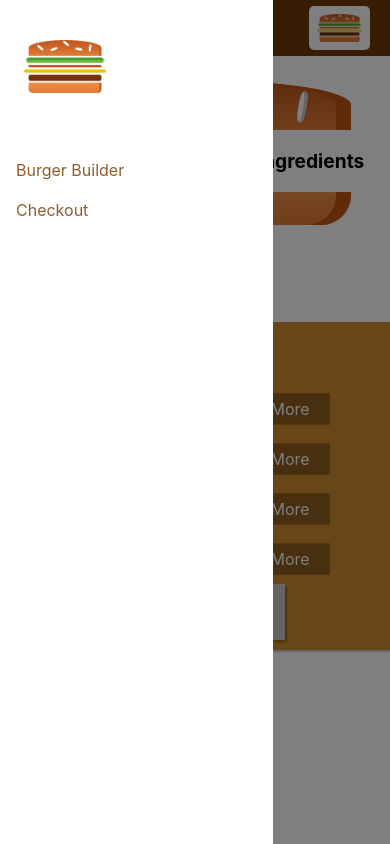
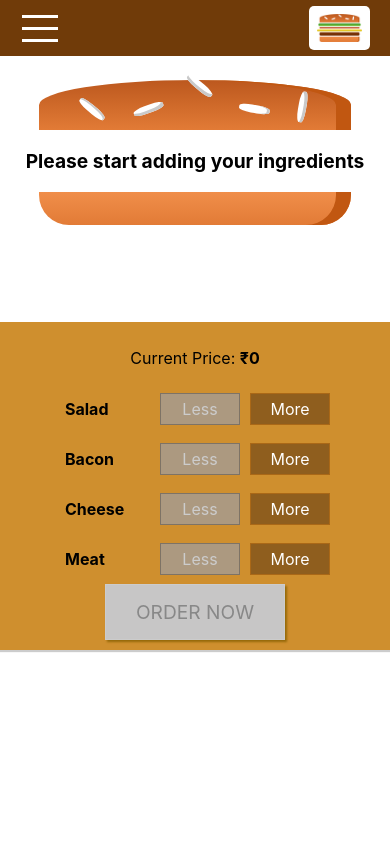
Before and after one commit to nakulBageja/make-my-burger-app, a React app: page / in a window 390 px wide. Built offline with nearby package versions, Linux system fonts and the light colour scheme.

Commit message:
Hamburger icon added and structuring of files

```diff
--- a/src/App.js
+++ b/src/App.js
@@ -1,5 +1,5 @@
 import React, { Component } from "react";
-import Layout from "./components/Layout/Layout";
+import Layout from "./hoc/Layout/Layout";
 import BurgerBuilder from "./containers/BurgerBuilder/BurgerBuilder";
 class App extends Component {
   render() {
--- a/src/components/Burger/OrderSummary/OrderSummary.js
+++ b/src/components/Burger/OrderSummary/OrderSummary.js
@@ -1,7 +1,7 @@
 //This component displays the order summary by taking in the ingredients as props
 
 import React from "react";
-import Auxillary from "../../../hoc/Auxillary";
+import Auxillary from "../../../hoc/Auxillary/Auxillary";
 import Button from "../../UI/Button/Button";
 const OrderSummary = (props) => {
   const ingredients = Object.keys(props.ingredients).map((igKey) => {
--- /dev/null
+++ b/src/components/Navigation/SideDrawer/Drawer/Drawer.js
@@ -0,0 +1,13 @@
+import React from "react";
+import styles from "./Drawer.module.css";
+const Drawer = (props) => {
+  return (
+    <div className={styles.Drawer} onClick={props.toggle}>
+      <div />
+      <div />
+      <div />
+    </div>
+  );
+};
+
+export default Drawer;
--- /dev/null
+++ b/src/components/Navigation/SideDrawer/Drawer/Drawer.module.css
@@ -0,0 +1,23 @@
+.Drawer {
+  width: 40px;
+  height: 100%;
+  display: flex;
+  flex-flow: column;
+  justify-content: space-around;
+  align-items: center;
+  padding: 10px 0;
+  box-sizing: border-box;
+  cursor: pointer;
+}
+
+.Drawer div {
+  width: 90%;
+  height: 3px;
+  background-color: white;
+}
+
+@media (min-width: 500px) {
+  .Drawer {
+    display: none;
+  }
+}
--- a/src/components/Navigation/SideDrawer/SideDrawer.js
+++ b/src/components/Navigation/SideDrawer/SideDrawer.js
@@ -5,7 +5,7 @@ import styles from "./SideDrawer.module.css";
 import Logo from "../../Logo/Logo";
 import Navigation from "../NavigationItems/NavigationItems";
 import BackDrop from "../../UI/Backdrop/Backdrop";
-import Auxillary from "../../../hoc/Auxillary";
+import Auxillary from "../../../hoc/Auxillary/Auxillary";
 const SideDrawer = (props) => {
   let attachedStyles = [styles.SideDrawer, styles.Close];
 
--- a/src/components/Navigation/Toolbar/Toolbar.js
+++ b/src/components/Navigation/Toolbar/Toolbar.js
@@ -2,10 +2,11 @@ import React from "react";
 import Logo from "../../Logo/Logo";
 import NavigationItems from "../NavigationItems/NavigationItems";
 import styles from "./Toolbar.module.css";
+import Drawer from "../SideDrawer/Drawer/Drawer";
 const Toolbar = (props) => {
   return (
     <header className={styles.Toolbar}>
-      <div>MENU</div>
+      <Drawer toggle={props.toggle} />
       <Logo />
       <nav className={styles.DesktopOnly}>
         <NavigationItems />
--- a/src/components/UI/Modal/Modal.js
+++ b/src/components/UI/Modal/Modal.js
@@ -3,7 +3,7 @@
 import React from "react";
 import styles from "./Modal.module.css";
 import Backdrop from "../Backdrop/Backdrop";
-import Auxillary from "../../../hoc/Auxillary";
+import Auxillary from "../../../hoc/Auxillary/Auxillary";
 const Modal = (props) => {
   return (
     <Auxillary>
--- a/src/containers/BurgerBuilder/BurgerBuilder.js
+++ b/src/containers/BurgerBuilder/BurgerBuilder.js
@@ -3,7 +3,7 @@
 import React, { Component } from "react";
 import { Burger } from "../../components/Burger/Burger";
 import { BurgerControlsPanel } from "../../components/BurgerController/BurgerControlsPanel/BurgerControlsPanel";
-import Auxillary from "../../hoc/Auxillary";
+import Auxillary from "../../hoc/Auxillary/Auxillary";
 import Modal from "../../components/UI/Modal/Modal";
 import OrderSummary from "../../components/Burger/OrderSummary/OrderSummary";
 
--- a/src/components/Layout/Layout.js
+++ b/src/hoc/Layout/Layout.js
@@ -1,26 +1,29 @@
 // Layout component
 
 import React, { Component } from "react";
-import Auxillary from "../../hoc/Auxillary";
+import Auxillary from "../Auxillary/Auxillary";
 import LayoutStyles from "./Layout.module.css";
-import Toolbar from "../Navigation/Toolbar/Toolbar";
-import SideDrawer from "../Navigation/SideDrawer/SideDrawer";
+import Toolbar from "../../components/Navigation/Toolbar/Toolbar";
+import SideDrawer from "../../components/Navigation/SideDrawer/SideDrawer";
 class Layout extends Component {
   state = {
-    showSideDrawer: true,
+    showSideDrawer: false,
   };
 
   closeSideDrawer = () => {
-    console.log(this.state.showSideDrawer);
     this.setState({
       showSideDrawer: false,
     });
-    console.log(this.state.showSideDrawer);
+  };
+  openSideDrawer = () => {
+    this.setState({
+      showSideDrawer: true,
+    });
   };
   render() {
     return (
       <Auxillary>
-        <Toolbar />
+        <Toolbar toggle={this.openSideDrawer} />
         <SideDrawer
           open={this.state.showSideDrawer}
           close={this.closeSideDrawer}
```
Also changed, not shown: src/hoc/Auxillary/Auxillary.js (renamed from src/hoc/Auxillary.js), src/hoc/Layout/Layout.module.css (renamed from src/components/Layout/Layout.module.css), 1 other file (tests, documents, lock files or other folders).
